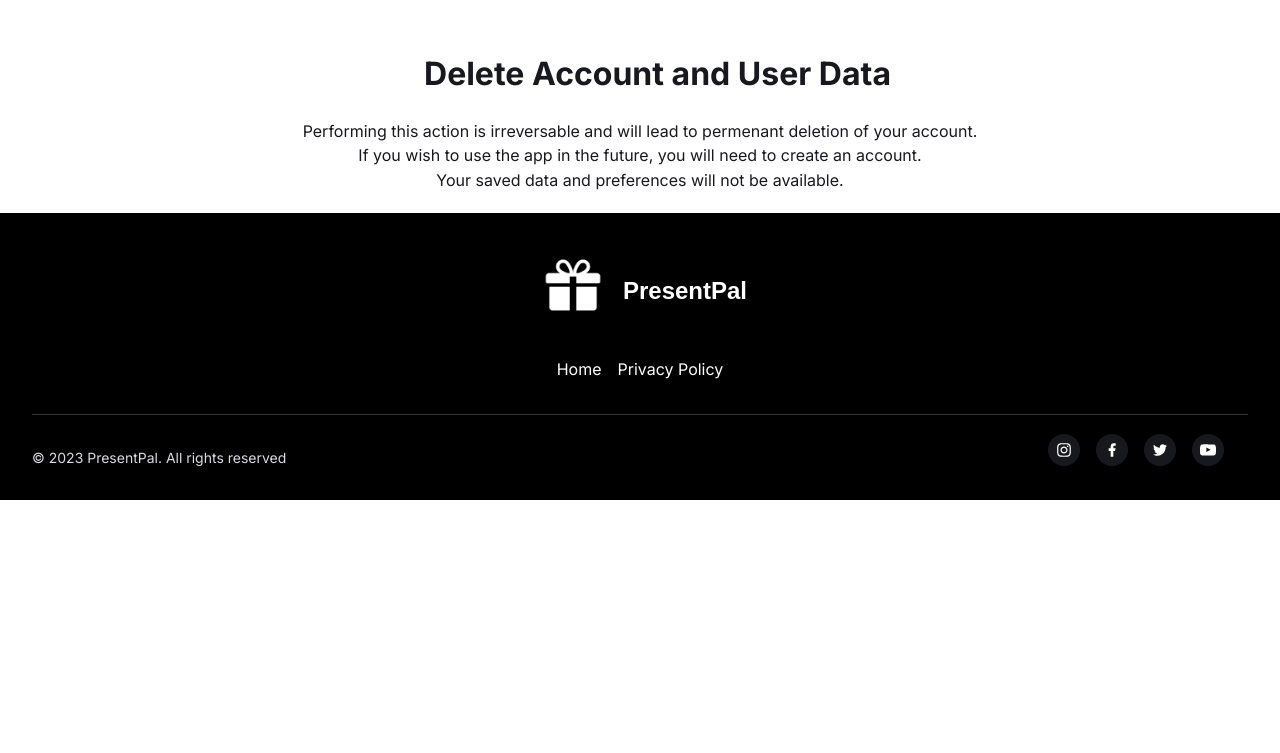
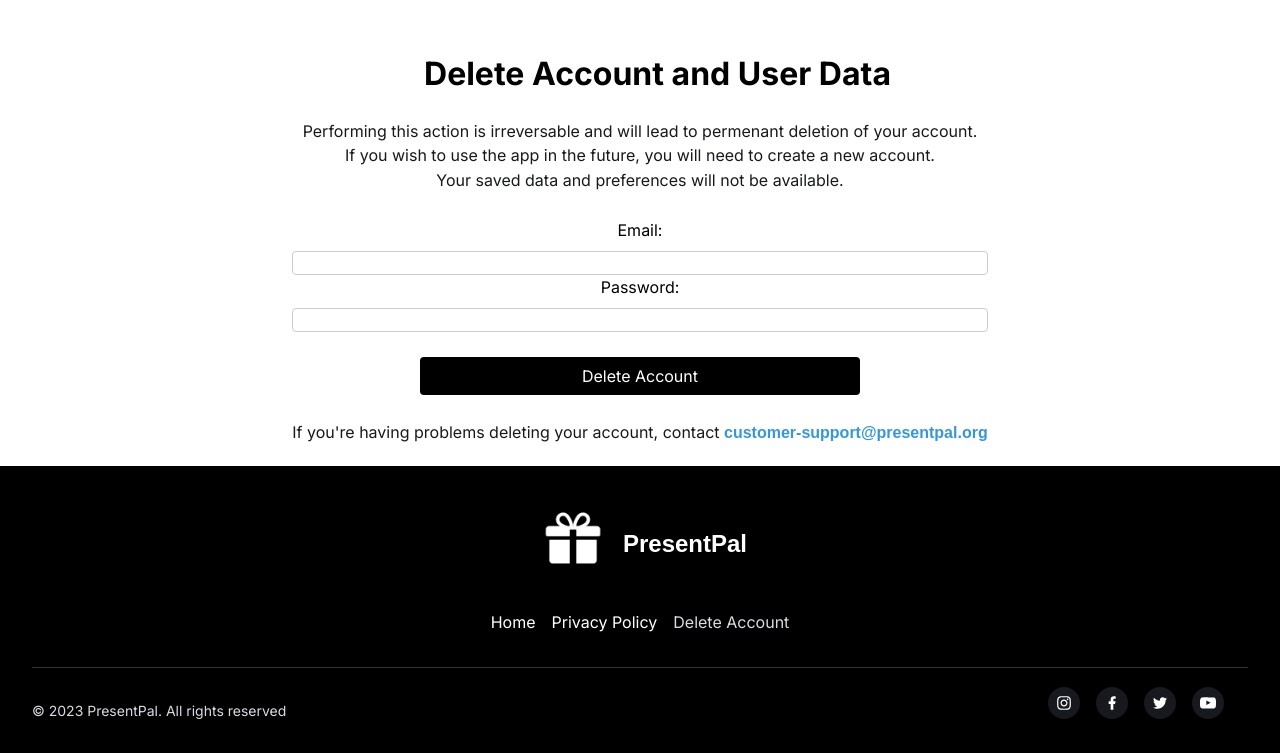
Before and after one commit to crobertson247/crobertson247.github.io, a website built with Parcel: page delete.html in a window 1280 px wide. Shown: the part 99-852 px from the top of the page. Before the commit the page ends 800 px from the top, so only its background shows below. Built offline with nearby package versions, Linux system fonts and the light colour scheme.

Commit message:
delete page

```diff
--- a/delete.html
+++ b/delete.html
@@ -8,6 +8,67 @@
     <meta name="viewport" content="width=device-width, initial-scale=1.0" />
     <meta charset="utf-8" />
     <meta property="twitter:card" content="summary_large_image" />
+
+    <style>
+        /*body {
+            font-family: 'Arial', sans-serif;
+            background-color: #f4f4f4;
+            margin: 0;
+            padding: 0;
+            display: flex;
+            align-items: center;
+            justify-content: center;
+            height: 100vh;
+        }*/
+
+
+        .form-container {
+            background-color: #fff;
+            border-radius: 8px;
+            box-shadow: 0 0 10px rgba(0, 0, 0, 0.2);
+            padding: 20px;
+            width: 300px;
+        }
+
+        h1 {
+            text-align: center;
+            color: #000000;
+        }
+
+        form {
+            display: flex;
+            flex-direction: column;
+        }
+
+        label {
+            margin-bottom: 8px;
+            color: #000000;
+        }
+
+        input {
+            padding: 8px;
+            margin-bottom: 16px;
+            border: 1px solid #ccc;
+            border-radius: 4px;
+            font-size: 14px;
+        }
+
+        .submit-button {
+            background-color: #000000;
+            color: #ffffff;
+            padding: 10px;
+            margin-left: 10vw;
+            margin-right: 10vw;
+            border: none;
+            border-radius: 4px;
+            cursor: pointer;
+            font-size: 16px;
+        }
+
+        .submit-button:hover {
+            background-color: #ec0101;
+        }
+    </style>
 
     <style data-tag="reset-style-sheet">
       html {  line-height: 1.15;}body {  margin: 0;}* {  box-sizing: border-box;  border-width: 0;  border-style: solid;}p,li,ul,pre,div,h1,h2,h3,h4,h5,h6,figure,blockquote,figcaption {  margin: 0;  padding: 0;}button {  background-color: transparent;}button,input,optgroup,select,textarea {  font-family: inherit;  font-size: 100%;  line-height: 1.15;  margin: 0;}button,select {  text-transform: none;}button,[type="button"],[type="reset"],[type="submit"] {  -webkit-appearance: button;}button::-moz-focus-inner,[type="button"]::-moz-focus-inner,[type="reset"]::-moz-focus-inner,[type="submit"]::-moz-focus-inner {  border-style: none;  padding: 0;}button:-moz-focus,[type="button"]:-moz-focus,[type="reset"]:-moz-focus,[type="submit"]:-moz-focus {  outline: 1px dotted ButtonText;}a {  color: inherit;  text-decoration: inherit;}input {  padding: 2px 4px;}img {  display: block;}html { scroll-behavior: smooth  }
@@ -127,8 +188,19 @@
           </header>
             <div class = "main-class" style="padding: 20px;">
                 <h1 class = "content-heading">Delete Account and User Data</h1>
-                <p class = "delete">Performing this action is irreversable and will lead to permenant deletion of your account.<br> If you wish to use the app in the future, you will need to create an account.<br> Your saved data and preferences will not be available.</p>
+                <p class = "delete">Performing this action is irreversable and will lead to permenant deletion of your account.<br> If you wish to use the app in the future, you will need to create a new account.<br> Your saved data and preferences will not be available.</p>
+                <br>
+                <form>
+                    <label for="email" class = "delete">Email:</label>
+                    <input type="text" id="username" name="username" required>
 
+                    <label for="password" class = "delete">Password:</label>
+                    <input type="password" id="password" name="password" required>
+                    <br>
+                    <button type="submit" class = "submit-button"  onclick="clicked(event)">Delete Account</button>
+                </form>
+                <br>
+                <p>If you're having problems deleting your account, contact  <a href="mailto:customer-support@presentpal.org" class = "support-link">customer-support@presentpal.org</a></p>
           </div>
           <footer class="home-container14">
             <div class ="logo-container">
@@ -141,7 +213,8 @@
             </div>
             <div class="home-container15">
               <a href = "./"><span class="home-text20">Home</span></a>
-              <a href = "./privacy-policy.html"><span class="home-text21">Privacy Policy</span></a>
+              <a href = "./privacy"><span class="home-text21">Privacy Policy</span></a>
+              <a href = "./delete"><span class="home-text22">Delete Account</span></a>
             </div>
             <div class="home-divider"></div>
             <div class="home-container16">
@@ -211,5 +284,16 @@
       </div>
     </div>
     <script src="https://unpkg.com/@teleporthq/teleport-custom-scripts"></script>
+    <script>
+        function clicked(e)
+        {
+            if(!confirm('Are you sure?')) {
+                e.preventDefault();
+            }else{
+                //perform delete here using cloud function
+            }
+        }
+        </script>
+
   </body>
 </html>
--- a/index.css
+++ b/index.css
@@ -630,6 +630,7 @@
 .home-text21 {
   transition: 0.3s;
   white-space: nowrap;
+  margin-right: var(--dl-space-space-unit);
 }
 .home-text21:hover {
   color: var(--dl-color-turquoise-default);
```
Also changed, not shown: index.html (+4 -2 lines), privacy.html (+2 -1 lines).
